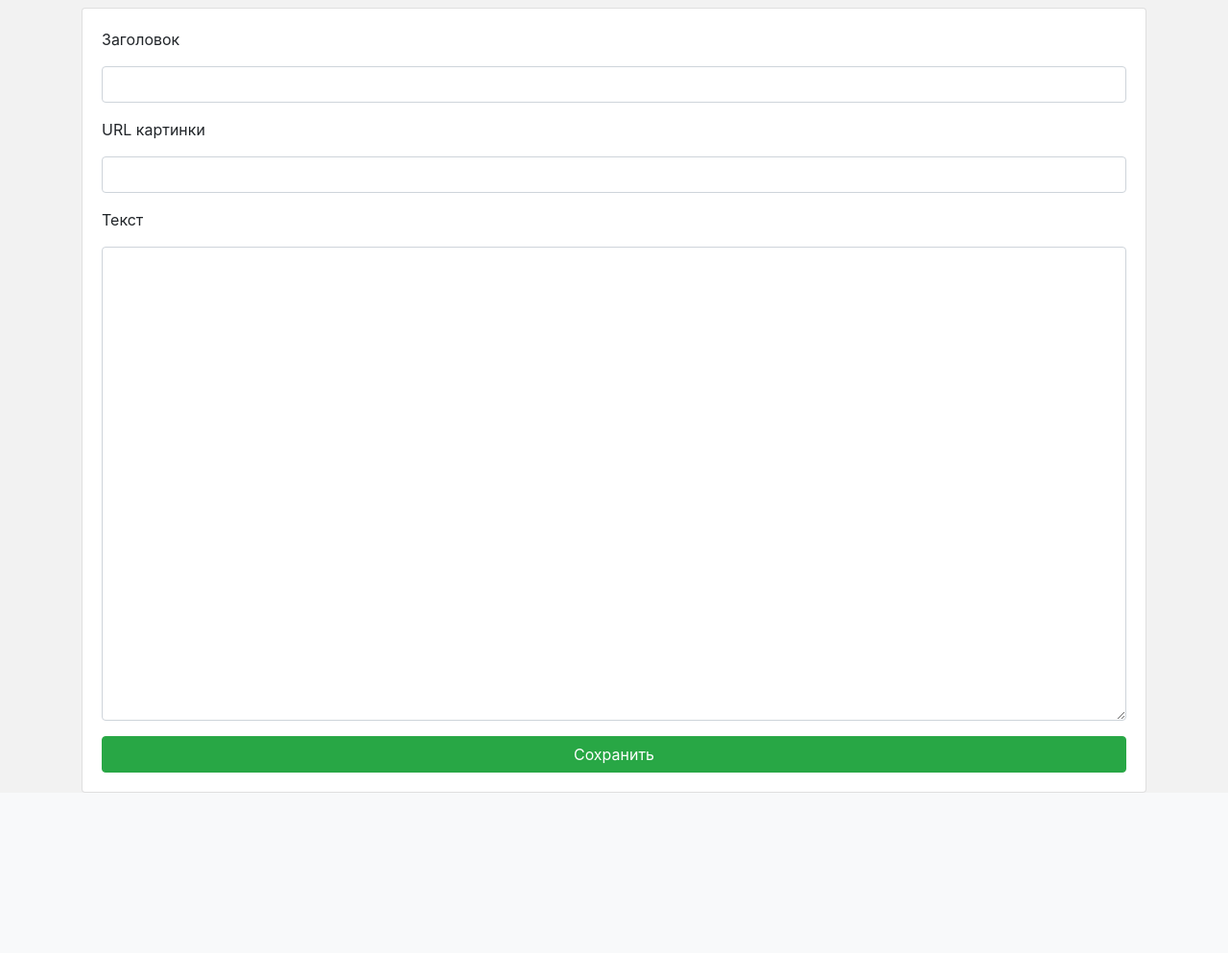
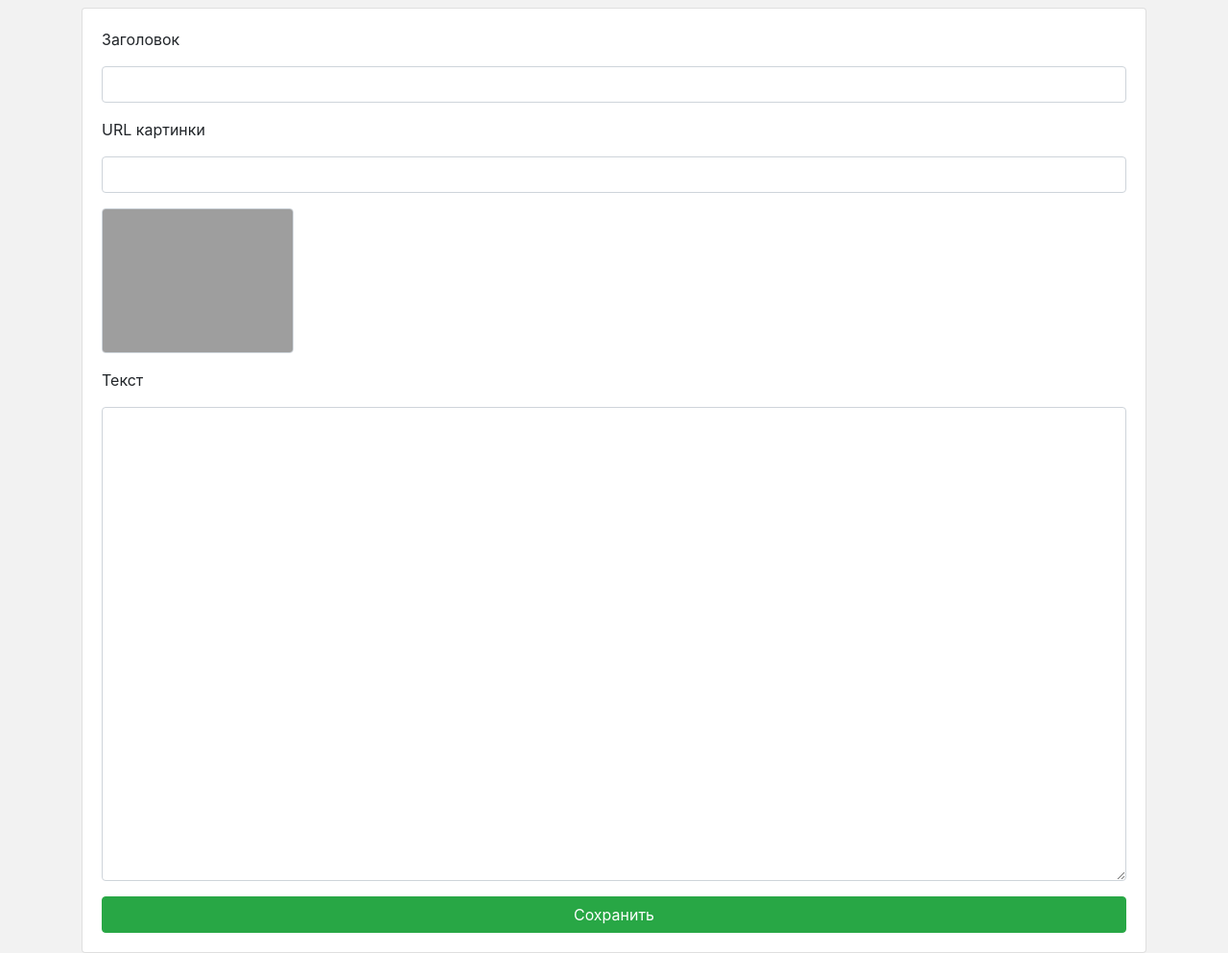
Before and after one commit to rorik302/AutoBlog, a Flask app: page /posts/create/ in a window 1280 px wide. Shown: the part 56-1049 px from the top of the page at 96% size. Before the commit the page ends 882 px from the top, so only its background shows below. Run offline with Flask 2, Linux system fonts and the light colour scheme; style sheets or scripts are compiled from the project's sources; some libraries are stand-ins or nearby versions; grey boxes are pictures that could not be loaded.

Commit message:
post create, update, autoload car image from url

```diff
--- a/app.py
+++ b/app.py
@@ -1,7 +1,6 @@
 from flask import Flask, render_template
 from flask_login import LoginManager
 
-from config import IMAGES_DIR
 from models import Post
 from models.user import User
 from models.db import Session
--- a/config.py
+++ /dev/null
@@ -1,4 +0,0 @@
-import os
-
-BASE_DIR = os.path.dirname(__file__)
-IMAGES_DIR = os.path.join(BASE_DIR, 'static/img')
--- a/static/css/posts.css
+++ b/static/css/posts.css
@@ -37,4 +37,9 @@
   font-size: 0.65rem;
 }
 
-/*# sourceMappingURL=posts.css.map */
+.image-wrapper .post-image {
+  max-width: 200px;
+  margin-top: 1rem;
+  border: 1px solid #ced4da;
+  border-radius: 0.25rem;
+}
--- a/static/scss/posts.scss
+++ b/static/scss/posts.scss
@@ -39,3 +39,11 @@ $border-style: 1px solid #ced4da;
     font-size: .65rem;
   }
 }
+.image-wrapper {
+  .post-image {
+    max-width: 200px;
+    margin-top: 1rem;
+    border: $border-style;
+    border-radius: $border-radius;
+  }
+}
--- a/templates/base.html
+++ b/templates/base.html
@@ -94,5 +94,6 @@
 
 <script src="{{ url_for('static', filename='js/jquery.js') }}"></script>
 <script src="{{ url_for('static', filename='js/bootstrap.min.js') }}"></script>
+{% block js %}{% endblock %}
 </body>
 </html>
--- /dev/null
+++ b/templates/posts/base.html
@@ -0,0 +1,42 @@
+{% extends 'base.html' %}
+
+{% block css %}
+    <link rel="stylesheet" href="{{ url_for('static', filename='css/posts.css') }}">
+{% endblock %}
+
+{% block body %}
+    <div class="card">
+        <div class="card-body">
+            <form method="post" action="{% block form_action %}{% endblock %}">
+                {{ form.csrf_token }}
+                {% for field in form if field.name != 'csrf_token' %}
+                    <div class="form-group">
+                        <label>{{ field.label }}</label>
+                        {% if field.name != 'image_url' %}
+                            {{ field(class_='form-control') }}
+                        {% else %}
+                            <div class="image-wrapper">
+                                {{ field(class_='form-control image-url') }}
+                                <img src="{{ field.data }}" alt="" class="post-image">
+                            </div>
+                        {% endif %}
+                    </div>
+                {% endfor %}
+
+                <button type="submit" class="btn btn-success btn-block">Сохранить</button>
+            </form>
+        </div>
+    </div>
+{% endblock %}
+
+{% block js %}
+    <script>
+        const imageField = document.querySelector('.image-url')
+        const image = document.querySelector('.image-wrapper img')
+        imageField.addEventListener('focusout', function () {
+            url = imageField.value
+            image.setAttribute('src', url)
+        })
+        console.log(imageField)
+    </script>
+{% endblock %}
--- a/templates/posts/post_create.html
+++ b/templates/posts/post_create.html
@@ -1,25 +1,5 @@
-{% extends 'base.html' %}
+{% extends 'posts/base.html' %}
 
 {% block title %}Добавление поста{% endblock %}
 
-{% block body %}
-    <div class="card">
-        <div class="card-body">
-            <form method="post" action="{% block form_action %}{{ url_for('posts_app.create') }}{% endblock %}" enctype="multipart/form-data">
-                {{ form.csrf_token }}
-                {% for field in form if field.name != 'csrf_token' %}
-                    <div class="form-group">
-                        <label>{{ field.label }}</label>
-                        {% if field.name != 'image' %}
-                            {{ field(class_='form-control') }}
-                        {% else %}
-                            {{ field(class_='form-control-file') }}
-                        {% endif %}
-                    </div>
-                {% endfor %}
-
-                <button type="submit" class="btn btn-success btn-block">Сохранить</button>
-            </form>
-        </div>
-    </div>
-{% endblock %}
+{% block form_action %}{{ url_for('posts_app.create') }}{% endblock %}
--- a/templates/posts/post_update.html
+++ b/templates/posts/post_update.html
@@ -1,3 +1,3 @@
-{% extends 'posts/post_create.html' %}
+{% extends 'posts/base.html' %}
 
 {% block form_action %}{{ url_for('posts_app.update', post_id=post_id) }}{% endblock %}
--- a/views/posts.py
+++ b/views/posts.py
@@ -31,7 +31,8 @@ def update_post(post_id):
     if request.method == "POST" and form.validate():
         post.title = request.form.get('title')
         post.text = request.form.get('text')
-        post.image = request.files.get('image')
-        print(Session.dirty)
+        post.image_url = request.form.get('image_url')
+
+        Session.commit()
         return redirect(url_for("main"))
     return render_template("posts/post_update.html", form=form, post_id=post.id)
```
Also changed, not shown: blog.db (deleted).
